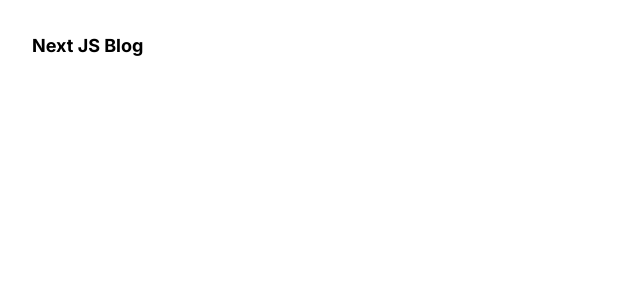
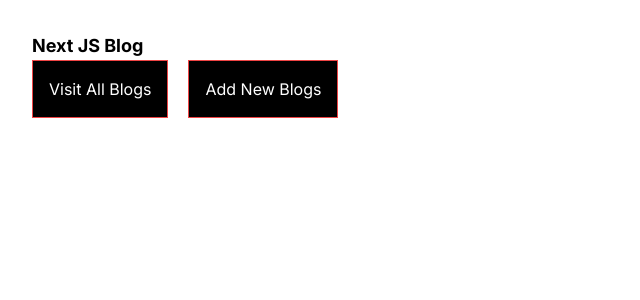
Before and after one commit to septianadip17/nextjs-blog, a Next.js app: page / in a window 1280 px wide. Shown: the top 300 px of the page, without its empty margins (0-640 px from the left). Built offline with nearby package versions, Linux system fonts and the light colour scheme.

Commit message:
routing home

```diff
--- a/src/app/blog-list/[details]/page.js
+++ b/src/app/blog-list/[details]/page.js
@@ -1,7 +1,7 @@
+import BlogDetailsComponent from "@/components/blog/details";
+
 export default function BlogDetails() {
   return (
-    <div>
-      <h1>hei</h1>
-    </div>
+    <BlogDetailsComponent/>
   );
 }
--- a/src/app/page.js
+++ b/src/app/page.js
@@ -1,7 +1,22 @@
+"use client"
+
+import { useRouter } from "next/navigation";
+
 export default function Home() {
+
+  const router = useRouter()
+
   return (
     <main className="flex min-h-screen flex-col p-8">
       <h1 className="font-bold text-lg">Next JS Blog</h1>
+      <div className="flex gap-5">
+        <button onClick={()=>router.push("/blog-list")} className="border border-red-500 p-4 bg-black text-white">
+          Visit All Blogs
+        </button>
+        <button onClick={()=>router.push("/add-blog")} className="border border-red-500 p-4 bg-black text-white">
+          Add New Blogs
+        </button>
+      </div>
     </main>
   );
 }
--- a/src/components/blog/list/index.js
+++ b/src/components/blog/list/index.js
@@ -41,7 +41,12 @@ export default function BlogListComponent({ getAllBlogs }) {
             >
               Delete Blog Item
             </button>
-            <button className="border border-red-500 p-4 bg-black text-white">View Blog Details</button>
+            <button
+              onClick={() => router.push(`/blog-list/${blogItem._id}`)}
+              className="border border-red-500 p-4 bg-black text-white"
+            >
+              View Blog Details
+            </button>
           </div>
         ))
       ) : (
```
